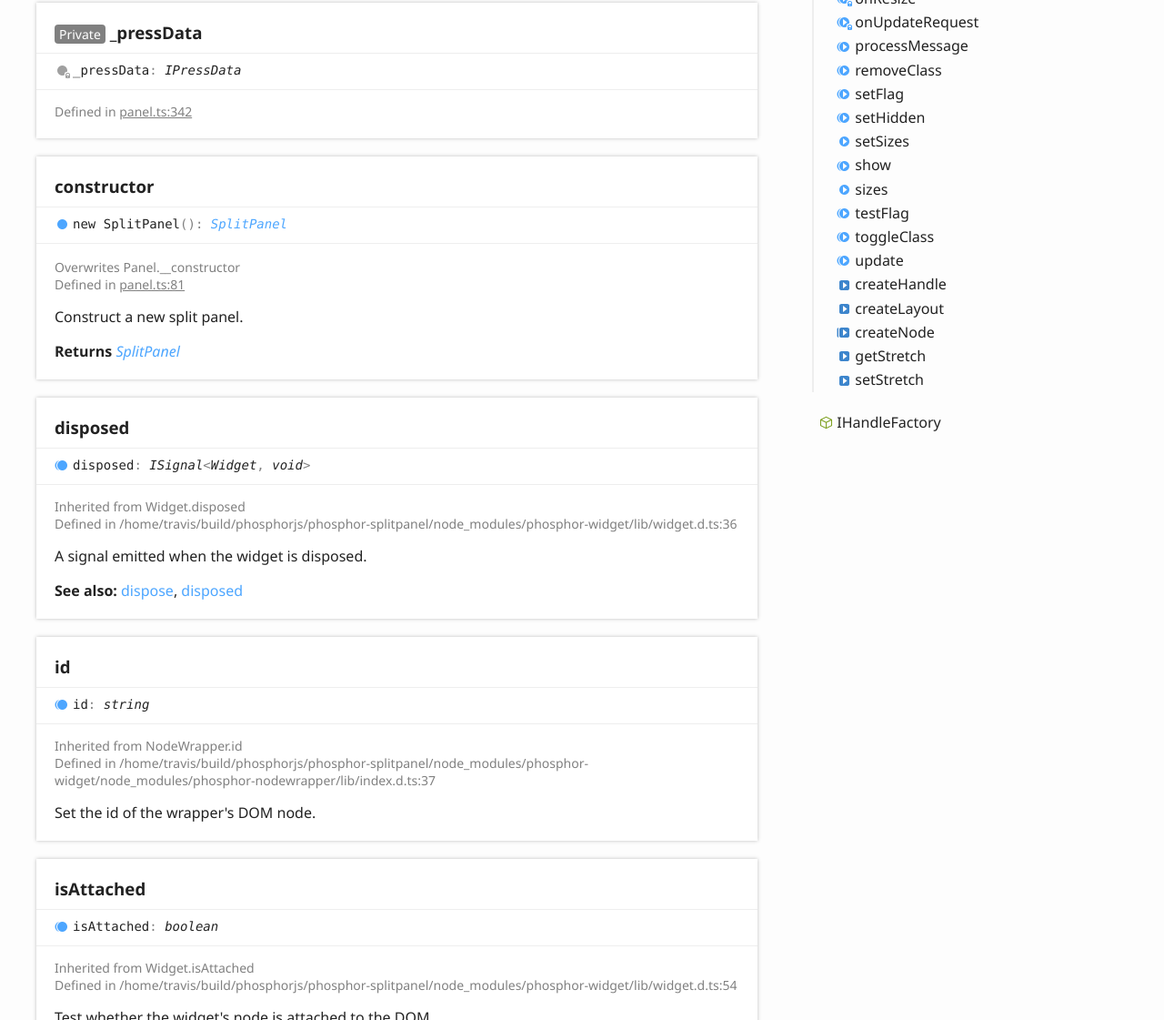
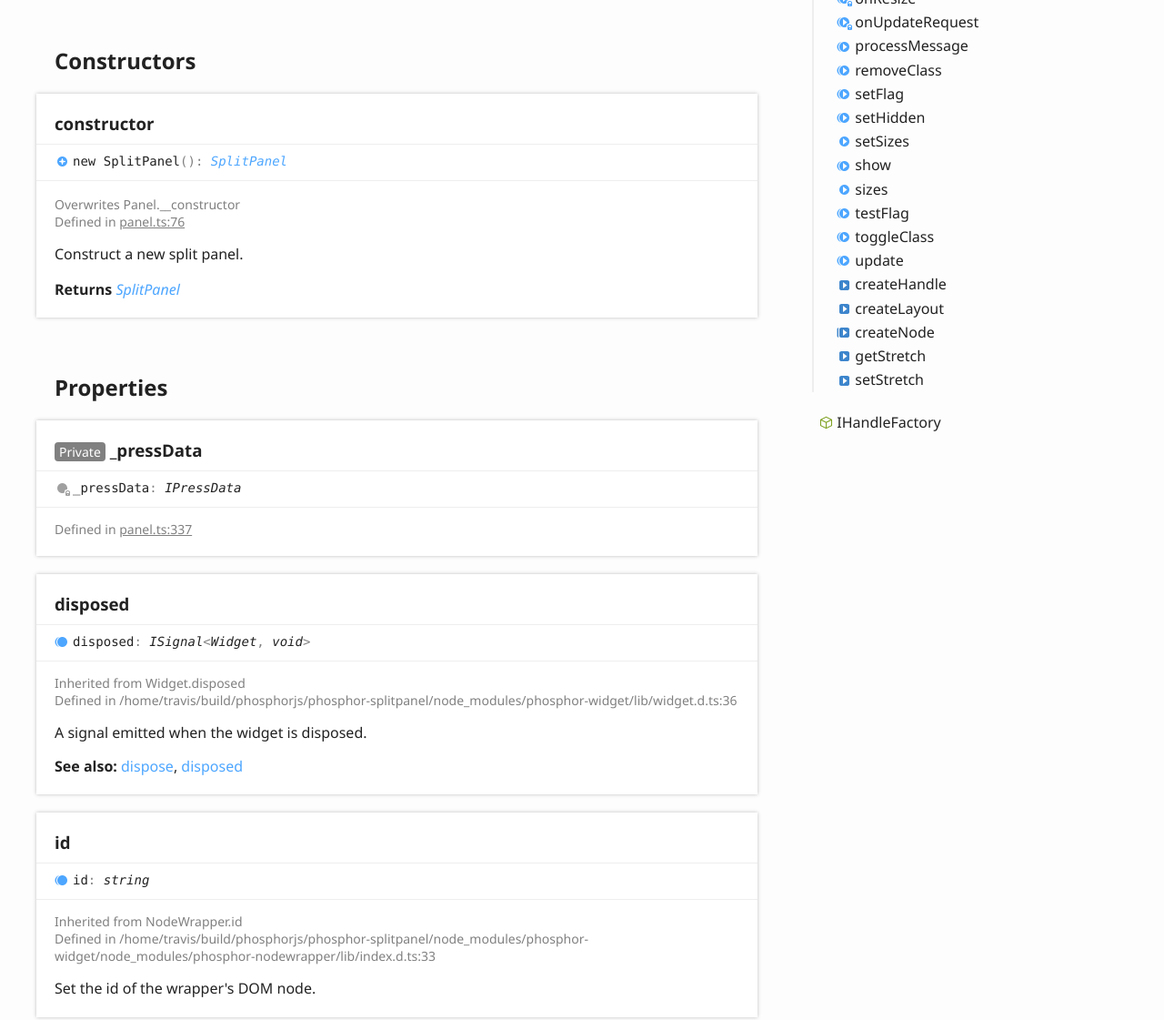
Before and after one commit to gochoam/phosphor-splitpanel, a plain HTML site: page api/classes/splitpanel.html in a window 1280 px wide. Shown: the part 1617-2738 px from the top of the page at 91% size. Drawn offline with Linux system fonts and the light colour scheme.

Commit message:
autocommit docs

```diff
--- a/api/classes/splitpanel.html
+++ b/api/classes/splitpanel.html
@@ -102,10 +102,15 @@
 				<section class="tsd-panel tsd-index-panel">
 					<div class="tsd-index-content">
 						<section class="tsd-index-section tsd-is-external">
+							<h3>Constructors</h3>
+							<ul class="tsd-index-list">
+								<li class="tsd-kind-constructor tsd-parent-kind-class tsd-is-overwrite tsd-is-external"><a href="splitpanel.html#constructor" class="tsd-kind-icon">constructor</a></li>
+							</ul>
+						</section>
+						<section class="tsd-index-section tsd-is-external">
 							<h3>Properties</h3>
 							<ul class="tsd-index-list">
 								<li class="tsd-kind-property tsd-parent-kind-class tsd-is-private tsd-is-external"><a href="splitpanel.html#_pressdata" class="tsd-kind-icon">_press<wbr>Data</a></li>
-								<li class="tsd-kind-property tsd-parent-kind-class tsd-is-overwrite tsd-is-external"><a href="splitpanel.html#constructor" class="tsd-kind-icon">constructor</a></li>
 								<li class="tsd-kind-property tsd-parent-kind-class tsd-is-inherited tsd-is-external"><a href="splitpanel.html#disposed" class="tsd-kind-icon">disposed</a></li>
 								<li class="tsd-kind-property tsd-parent-kind-class tsd-is-inherited tsd-is-external"><a href="splitpanel.html#id" class="tsd-kind-icon">id</a></li>
 								<li class="tsd-kind-property tsd-parent-kind-class tsd-is-inherited tsd-is-external"><a href="splitpanel.html#isattached" class="tsd-kind-icon">is<wbr>Attached</a></li>
@@ -184,6 +189,32 @@
 				</section>
 			</section>
 			<section class="tsd-panel-group tsd-member-group tsd-is-external">
+				<h2>Constructors</h2>
+				<section class="tsd-panel tsd-member tsd-kind-constructor tsd-parent-kind-class tsd-is-overwrite tsd-is-external">
+					<a name="constructor" class="tsd-anchor"></a>
+					<h3>constructor</h3>
+					<ul class="tsd-signatures tsd-kind-constructor tsd-parent-kind-class tsd-is-overwrite tsd-is-external">
+						<li class="tsd-signature tsd-kind-icon">new <wbr>Split<wbr>Panel<span class="tsd-signature-symbol">(</span><span class="tsd-signature-symbol">)</span><span class="tsd-signature-symbol">: </span><a href="splitpanel.html" class="tsd-signature-type">SplitPanel</a></li>
+					</ul>
+					<ul class="tsd-descriptions">
+						<li class="tsd-description">
+							<aside class="tsd-sources">
+								<p>Overwrites Panel.__constructor</p>
+								<ul>
+									<li>Defined in <a href="https://github.com/phosphorjs/phosphor-splitpanel/blob/HEAD/src/panel.ts#L76">panel.ts:76</a></li>
+								</ul>
+							</aside>
+							<div class="tsd-comment tsd-typography">
+								<div class="lead">
+									<p>Construct a new split panel.</p>
+								</div>
+							</div>
+							<h4 class="tsd-returns-title">Returns <a href="splitpanel.html" class="tsd-signature-type">SplitPanel</a></h4>
+						</li>
+					</ul>
+				</section>
+			</section>
+			<section class="tsd-panel-group tsd-member-group tsd-is-external">
 				<h2>Properties</h2>
 				<section class="tsd-panel tsd-member tsd-kind-property tsd-parent-kind-class tsd-is-private tsd-is-external">
 					<a name="_pressdata" class="tsd-anchor"></a>
@@ -191,32 +222,9 @@
 					<div class="tsd-signature tsd-kind-icon">_press<wbr>Data<span class="tsd-signature-symbol">:</span> <span class="tsd-signature-type">IPressData</span></div>
 					<aside class="tsd-sources">
 						<ul>
-							<li>Defined in <a href="https://github.com/phosphorjs/phosphor-splitpanel/blob/HEAD/src/panel.ts#L342">panel.ts:342</a></li>
+							<li>Defined in <a href="https://github.com/phosphorjs/phosphor-splitpanel/blob/HEAD/src/panel.ts#L337">panel.ts:337</a></li>
 						</ul>
 					</aside>
-				</section>
-				<section class="tsd-panel tsd-member tsd-kind-property tsd-parent-kind-class tsd-is-overwrite tsd-is-external">
-					<a name="constructor" class="tsd-anchor"></a>
-					<h3>constructor</h3>
-					<ul class="tsd-signatures tsd-kind-property tsd-parent-kind-class tsd-is-overwrite tsd-is-external">
-						<li class="tsd-signature tsd-kind-icon">new <wbr>Split<wbr>Panel<span class="tsd-signature-symbol">(</span><span class="tsd-signature-symbol">)</span><span class="tsd-signature-symbol">: </span><a href="splitpanel.html" class="tsd-signature-type">SplitPanel</a></li>
-					</ul>
-					<ul class="tsd-descriptions">
-						<li class="tsd-description">
-							<aside class="tsd-sources">
-								<p>Overwrites Panel.__constructor</p>
-								<ul>
-									<li>Defined in <a href="https://github.com/phosphorjs/phosphor-splitpanel/blob/HEAD/src/panel.ts#L81">panel.ts:81</a></li>
-								</ul>
-							</aside>
-							<div class="tsd-comment tsd-typography">
-								<div class="lead">
-									<p>Construct a new split panel.</p>
-								</div>
-							</div>
-							<h4 class="tsd-returns-title">Returns <a href="splitpanel.html" class="tsd-signature-type">SplitPanel</a></h4>
-						</li>
-					</ul>
 				</section>
 				<section class="tsd-panel tsd-member tsd-kind-property tsd-parent-kind-class tsd-is-inherited tsd-is-external">
 					<a name="disposed" class="tsd-anchor"></a>
@@ -242,7 +250,7 @@
 					<aside class="tsd-sources">
 						<p>Inherited from NodeWrapper.id</p>
 						<ul>
-							<li>Defined in /home/travis/build/phosphorjs/phosphor-splitpanel/node_modules/phosphor-widget/node_modules/phosphor-nodewrapper/lib/index.d.ts:37</li>
+							<li>Defined in /home/travis/build/phosphorjs/phosphor-splitpanel/node_modules/phosphor-widget/node_modules/phosphor-nodewrapper/lib/index.d.ts:33</li>
 						</ul>
 					</aside>
 					<div class="tsd-comment tsd-typography">
@@ -356,7 +364,7 @@
 					<aside class="tsd-sources">
 						<p>Inherited from NodeWrapper.node</p>
 						<ul>
-							<li>Defined in /home/travis/build/phosphorjs/phosphor-splitpanel/node_modules/phosphor-widget/node_modules/phosphor-nodewrapper/lib/index.d.ts:30</li>
+							<li>Defined in /home/travis/build/phosphorjs/phosphor-splitpanel/node_modules/phosphor-widget/node_modules/phosphor-nodewrapper/lib/index.d.ts:26</li>
 						</ul>
 					</aside>
 					<div class="tsd-comment tsd-typography">
@@ -413,7 +421,7 @@
 					<div class="tsd-signature tsd-kind-icon">Horizontal<span class="tsd-signature-symbol">:</span> <a href="../enums/orientation.html" class="tsd-signature-type">Orientation</a></div>
 					<aside class="tsd-sources">
 						<ul>
-							<li>Defined in <a href="https://github.com/phosphorjs/phosphor-splitpanel/blob/HEAD/src/panel.ts#L355">panel.ts:355</a></li>
+							<li>Defined in <a href="https://github.com/phosphorjs/phosphor-splitpanel/blob/HEAD/src/panel.ts#L350">panel.ts:350</a></li>
 						</ul>
 					</aside>
 					<div class="tsd-comment tsd-typography">
@@ -428,7 +436,7 @@
 					<div class="tsd-signature tsd-kind-icon">Vertical<span class="tsd-signature-symbol">:</span> <a href="../enums/orientation.html" class="tsd-signature-type">Orientation</a></div>
 					<aside class="tsd-sources">
 						<ul>
-							<li>Defined in <a href="https://github.com/phosphorjs/phosphor-splitpanel/blob/HEAD/src/panel.ts#L361">panel.ts:361</a></li>
+							<li>Defined in <a href="https://github.com/phosphorjs/phosphor-splitpanel/blob/HEAD/src/panel.ts#L356">panel.ts:356</a></li>
 						</ul>
 					</aside>
 					<div class="tsd-comment tsd-typography">
@@ -451,7 +459,7 @@
 						<li class="tsd-description">
 							<aside class="tsd-sources">
 								<ul>
-									<li>Defined in <a href="https://github.com/phosphorjs/phosphor-splitpanel/blob/HEAD/src/panel.ts#L102">panel.ts:102</a></li>
+									<li>Defined in <a href="https://github.com/phosphorjs/phosphor-splitpanel/blob/HEAD/src/panel.ts#L97">panel.ts:97</a></li>
 								</ul>
 							</aside>
 							<div class="tsd-comment tsd-typography">
@@ -464,7 +472,7 @@
 						<li class="tsd-description">
 							<aside class="tsd-sources">
 								<ul>
-									<li>Defined in <a href="https://github.com/phosphorjs/phosphor-splitpanel/blob/HEAD/src/panel.ts#L109">panel.ts:109</a></li>
+									<li>Defined in <a href="https://github.com/phosphorjs/phosphor-splitpanel/blob/HEAD/src/panel.ts#L104">panel.ts:104</a></li>
 								</ul>
 							</aside>
 							<div class="tsd-comment tsd-typography">
@@ -493,7 +501,7 @@
 						<li class="tsd-description">
 							<aside class="tsd-sources">
 								<ul>
-									<li>Defined in <a href="https://github.com/phosphorjs/phosphor-splitpanel/blob/HEAD/src/panel.ts#L116">panel.ts:116</a></li>
+									<li>Defined in <a href="https://github.com/phosphorjs/phosphor-splitpanel/blob/HEAD/src/panel.ts#L111">panel.ts:111</a></li>
 								</ul>
 							</aside>
 							<div class="tsd-comment tsd-typography">
@@ -506,7 +514,7 @@
 						<li class="tsd-description">
 							<aside class="tsd-sources">
 								<ul>
-									<li>Defined in <a href="https://github.com/phosphorjs/phosphor-splitpanel/blob/HEAD/src/panel.ts#L123">panel.ts:123</a></li>
+									<li>Defined in <a href="https://github.com/phosphorjs/phosphor-splitpanel/blob/HEAD/src/panel.ts#L118">panel.ts:118</a></li>
 								</ul>
 							</aside>
 							<div class="tsd-comment tsd-typography">
@@ -537,7 +545,7 @@
 						<li class="tsd-description">
 							<aside class="tsd-sources">
 								<ul>
-									<li>Defined in <a href="https://github.com/phosphorjs/phosphor-splitpanel/blob/HEAD/src/panel.ts#L228">panel.ts:228</a></li>
+									<li>Defined in <a href="https://github.com/phosphorjs/phosphor-splitpanel/blob/HEAD/src/panel.ts#L223">panel.ts:223</a></li>
 								</ul>
 							</aside>
 							<div class="tsd-comment tsd-typography">
@@ -565,7 +573,7 @@
 						<li class="tsd-description">
 							<aside class="tsd-sources">
 								<ul>
-									<li>Defined in <a href="https://github.com/phosphorjs/phosphor-splitpanel/blob/HEAD/src/panel.ts#L240">panel.ts:240</a></li>
+									<li>Defined in <a href="https://github.com/phosphorjs/phosphor-splitpanel/blob/HEAD/src/panel.ts#L235">panel.ts:235</a></li>
 								</ul>
 							</aside>
 							<div class="tsd-comment tsd-typography">
@@ -593,7 +601,7 @@
 						<li class="tsd-description">
 							<aside class="tsd-sources">
 								<ul>
-									<li>Defined in <a href="https://github.com/phosphorjs/phosphor-splitpanel/blob/HEAD/src/panel.ts#L284">panel.ts:284</a></li>
+									<li>Defined in <a href="https://github.com/phosphorjs/phosphor-splitpanel/blob/HEAD/src/panel.ts#L279">panel.ts:279</a></li>
 								</ul>
 							</aside>
 							<div class="tsd-comment tsd-typography">
@@ -621,7 +629,7 @@
 						<li class="tsd-description">
 							<aside class="tsd-sources">
 								<ul>
-									<li>Defined in <a href="https://github.com/phosphorjs/phosphor-splitpanel/blob/HEAD/src/panel.ts#L306">panel.ts:306</a></li>
+									<li>Defined in <a href="https://github.com/phosphorjs/phosphor-splitpanel/blob/HEAD/src/panel.ts#L301">panel.ts:301</a></li>
 								</ul>
 							</aside>
 							<div class="tsd-comment tsd-typography">
@@ -649,7 +657,7 @@
 						<li class="tsd-description">
 							<aside class="tsd-sources">
 								<ul>
-									<li>Defined in <a href="https://github.com/phosphorjs/phosphor-splitpanel/blob/HEAD/src/panel.ts#L323">panel.ts:323</a></li>
+									<li>Defined in <a href="https://github.com/phosphorjs/phosphor-splitpanel/blob/HEAD/src/panel.ts#L318">panel.ts:318</a></li>
 								</ul>
 							</aside>
 							<div class="tsd-comment tsd-typography">
@@ -706,7 +714,7 @@
 							<aside class="tsd-sources">
 								<p>Inherited from NodeWrapper.addClass</p>
 								<ul>
-									<li>Defined in /home/travis/build/phosphorjs/phosphor-splitpanel/node_modules/phosphor-widget/node_modules/phosphor-nodewrapper/lib/index.d.ts:54</li>
+									<li>Defined in /home/travis/build/phosphorjs/phosphor-splitpanel/node_modules/phosphor-widget/node_modules/phosphor-nodewrapper/lib/index.d.ts:50</li>
 								</ul>
 							</aside>
 							<div class="tsd-comment tsd-typography">
@@ -1027,7 +1035,7 @@
 							<aside class="tsd-sources">
 								<p>Overwrites Widget.dispose</p>
 								<ul>
-									<li>Defined in <a href="https://github.com/phosphorjs/phosphor-splitpanel/blob/HEAD/src/panel.ts#L94">panel.ts:94</a></li>
+									<li>Defined in <a href="https://github.com/phosphorjs/phosphor-splitpanel/blob/HEAD/src/panel.ts#L89">panel.ts:89</a></li>
 								</ul>
 							</aside>
 							<div class="tsd-comment tsd-typography">
@@ -1073,7 +1081,7 @@
 						<li class="tsd-description">
 							<aside class="tsd-sources">
 								<ul>
-									<li>Defined in <a href="https://github.com/phosphorjs/phosphor-splitpanel/blob/HEAD/src/panel.ts#L156">panel.ts:156</a></li>
+									<li>Defined in <a href="https://github.com/phosphorjs/phosphor-splitpanel/blob/HEAD/src/panel.ts#L151">panel.ts:151</a></li>
 								</ul>
 							</aside>
 							<div class="tsd-comment tsd-typography">
@@ -1105,7 +1113,7 @@
 						<li class="tsd-description">
 							<aside class="tsd-sources">
 								<ul>
-									<li>Defined in <a href="https://github.com/phosphorjs/phosphor-splitpanel/blob/HEAD/src/panel.ts#L170">panel.ts:170</a></li>
+									<li>Defined in <a href="https://github.com/phosphorjs/phosphor-splitpanel/blob/HEAD/src/panel.ts#L165">panel.ts:165</a></li>
 								</ul>
 							</aside>
 							<div class="tsd-comment tsd-typography">
@@ -1141,7 +1149,7 @@
 							<aside class="tsd-sources">
 								<p>Inherited from NodeWrapper.hasClass</p>
 								<ul>
-									<li>Defined in /home/travis/build/phosphorjs/phosphor-splitpanel/node_modules/phosphor-widget/node_modules/phosphor-nodewrapper/lib/index.d.ts:45</li>
+									<li>Defined in /home/travis/build/phosphorjs/phosphor-splitpanel/node_modules/phosphor-widget/node_modules/phosphor-nodewrapper/lib/index.d.ts:41</li>
 								</ul>
 							</aside>
 							<div class="tsd-comment tsd-typography">
@@ -1273,7 +1281,7 @@
 							<aside class="tsd-sources">
 								<p>Overwrites Widget.onAfterAttach</p>
 								<ul>
-									<li>Defined in <a href="https://github.com/phosphorjs/phosphor-splitpanel/blob/HEAD/src/panel.ts#L197">panel.ts:197</a></li>
+									<li>Defined in <a href="https://github.com/phosphorjs/phosphor-splitpanel/blob/HEAD/src/panel.ts#L192">panel.ts:192</a></li>
 								</ul>
 							</aside>
 							<div class="tsd-comment tsd-typography">
@@ -1333,7 +1341,7 @@
 							<aside class="tsd-sources">
 								<p>Overwrites Widget.onBeforeDetach</p>
 								<ul>
-									<li>Defined in <a href="https://github.com/phosphorjs/phosphor-splitpanel/blob/HEAD/src/panel.ts#L204">panel.ts:204</a></li>
+									<li>Defined in <a href="https://github.com/phosphorjs/phosphor-splitpanel/blob/HEAD/src/panel.ts#L199">panel.ts:199</a></li>
 								</ul>
 							</aside>
 							<div class="tsd-comment tsd-typography">
@@ -1393,7 +1401,7 @@
 							<aside class="tsd-sources">
 								<p>Overwrites Widget.onChildAdded</p>
 								<ul>
-									<li>Defined in <a href="https://github.com/phosphorjs/phosphor-splitpanel/blob/HEAD/src/panel.ts#L212">panel.ts:212</a></li>
+									<li>Defined in <a href="https://github.com/phosphorjs/phosphor-splitpanel/blob/HEAD/src/panel.ts#L207">panel.ts:207</a></li>
 								</ul>
 							</aside>
 							<div class="tsd-comment tsd-typography">
@@ -1422,7 +1430,7 @@
 							<aside class="tsd-sources">
 								<p>Overwrites Widget.onChildRemoved</p>
 								<ul>
-									<li>Defined in <a href="https://github.com/phosphorjs/phosphor-splitpanel/blob/HEAD/src/panel.ts#L220">panel.ts:220</a></li>
+									<li>Defined in <a href="https://github.com/phosphorjs/phosphor-splitpanel/blob/HEAD/src/panel.ts#L215">panel.ts:215</a></li>
 								</ul>
 							</aside>
 							<div class="tsd-comment tsd-typography">
@@ -1579,7 +1587,7 @@
 							<aside class="tsd-sources">
 								<p>Inherited from NodeWrapper.removeClass</p>
 								<ul>
-									<li>Defined in /home/travis/build/phosphorjs/phosphor-splitpanel/node_modules/phosphor-widget/node_modules/phosphor-nodewrapper/lib/index.d.ts:63</li>
+									<li>Defined in /home/travis/build/phosphorjs/phosphor-splitpanel/node_modules/phosphor-widget/node_modules/phosphor-nodewrapper/lib/index.d.ts:59</li>
 								</ul>
 							</aside>
 							<div class="tsd-comment tsd-typography">
@@ -1678,7 +1686,7 @@
 						<li class="tsd-description">
 							<aside class="tsd-sources">
 								<ul>
-									<li>Defined in <a href="https://github.com/phosphorjs/phosphor-splitpanel/blob/HEAD/src/panel.ts#L145">panel.ts:145</a></li>
+									<li>Defined in <a href="https://github.com/phosphorjs/phosphor-splitpanel/blob/HEAD/src/panel.ts#L140">panel.ts:140</a></li>
 								</ul>
 							</aside>
 							<div class="tsd-comment tsd-typography">
@@ -1737,7 +1745,7 @@
 						<li class="tsd-description">
 							<aside class="tsd-sources">
 								<ul>
-									<li>Defined in <a href="https://github.com/phosphorjs/phosphor-splitpanel/blob/HEAD/src/panel.ts#L132">panel.ts:132</a></li>
+									<li>Defined in <a href="https://github.com/phosphorjs/phosphor-splitpanel/blob/HEAD/src/panel.ts#L127">panel.ts:127</a></li>
 								</ul>
 							</aside>
 							<div class="tsd-comment tsd-typography">
@@ -1792,7 +1800,7 @@
 							<aside class="tsd-sources">
 								<p>Inherited from NodeWrapper.toggleClass</p>
 								<ul>
-									<li>Defined in /home/travis/build/phosphorjs/phosphor-splitpanel/node_modules/phosphor-widget/node_modules/phosphor-nodewrapper/lib/index.d.ts:75</li>
+									<li>Defined in /home/travis/build/phosphorjs/phosphor-splitpanel/node_modules/phosphor-widget/node_modules/phosphor-nodewrapper/lib/index.d.ts:71</li>
 								</ul>
 							</aside>
 							<div class="tsd-comment tsd-typography">
@@ -1930,7 +1938,7 @@
 						<li class="tsd-description">
 							<aside class="tsd-sources">
 								<ul>
-									<li>Defined in <a href="https://github.com/phosphorjs/phosphor-splitpanel/blob/HEAD/src/panel.ts#L371">panel.ts:371</a></li>
+									<li>Defined in <a href="https://github.com/phosphorjs/phosphor-splitpanel/blob/HEAD/src/panel.ts#L366">panel.ts:366</a></li>
 								</ul>
 							</aside>
 							<div class="tsd-comment tsd-typography">
@@ -1962,7 +1970,7 @@
 						<li class="tsd-description">
 							<aside class="tsd-sources">
 								<ul>
-									<li>Defined in <a href="https://github.com/phosphorjs/phosphor-splitpanel/blob/HEAD/src/panel.ts#L383">panel.ts:383</a></li>
+									<li>Defined in <a href="https://github.com/phosphorjs/phosphor-splitpanel/blob/HEAD/src/panel.ts#L378">panel.ts:378</a></li>
 								</ul>
 							</aside>
 							<div class="tsd-comment tsd-typography">
@@ -2012,11 +2020,11 @@
 					<li class="current tsd-kind-class tsd-is-external">
 						<a href="splitpanel.html" class="tsd-kind-icon">Split<wbr>Panel</a>
 						<ul>
+							<li class=" tsd-kind-constructor tsd-parent-kind-class tsd-is-overwrite tsd-is-external">
+								<a href="splitpanel.html#constructor" class="tsd-kind-icon">constructor</a>
+							</li>
 							<li class=" tsd-kind-property tsd-parent-kind-class tsd-is-private tsd-is-external">
 								<a href="splitpanel.html#_pressdata" class="tsd-kind-icon">_press<wbr>Data</a>
-							</li>
-							<li class=" tsd-kind-property tsd-parent-kind-class tsd-is-overwrite tsd-is-external">
-								<a href="splitpanel.html#constructor" class="tsd-kind-icon">constructor</a>
 							</li>
 							<li class=" tsd-kind-property tsd-parent-kind-class tsd-is-inherited tsd-is-external">
 								<a href="splitpanel.html#disposed" class="tsd-kind-icon">disposed</a>
```
Also changed, not shown: api/classes/splitlayout.html (+78 -70 lines).
